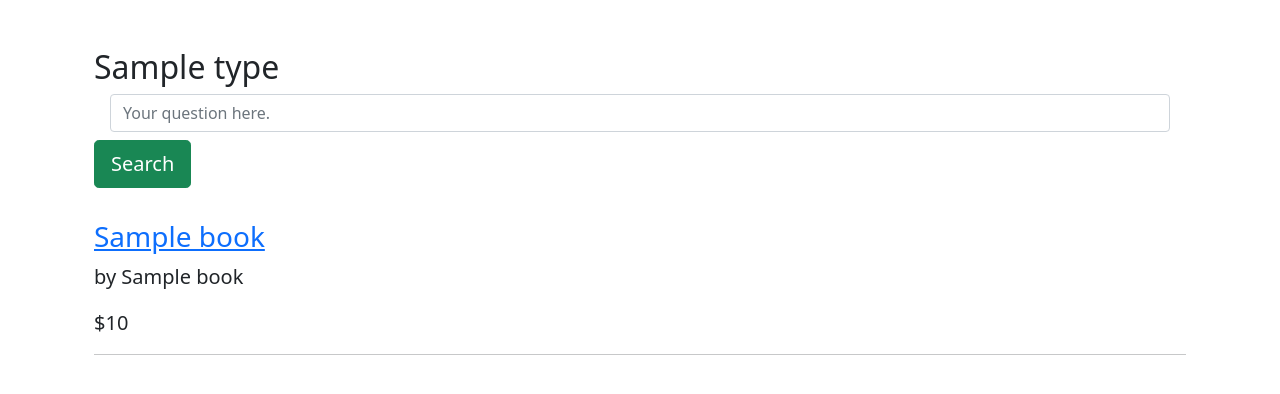
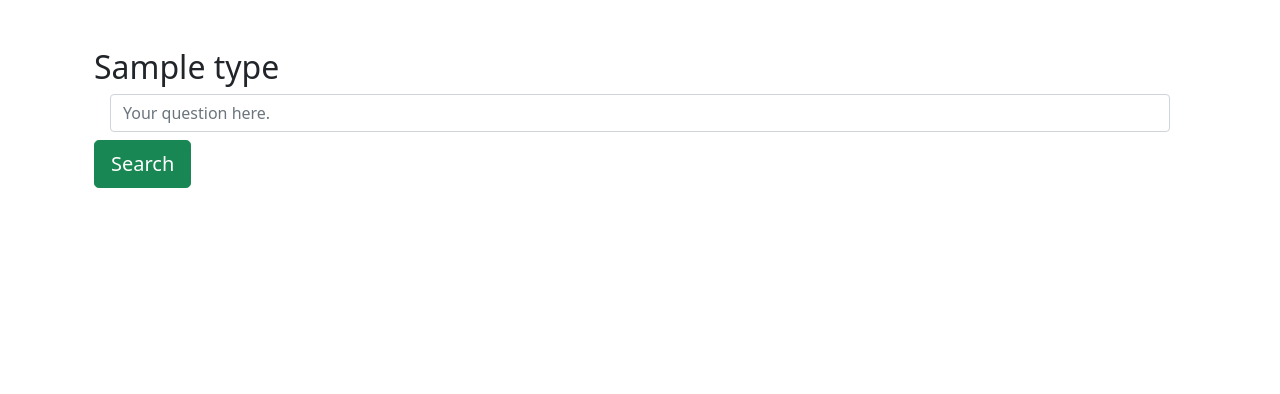
Before and after one commit to cameliahanes/Syntro, a Django app: template search/templates/search/home.html in a window 1280 px wide. Shown: the part 80-474 px from the top of the page. Run offline with Django 3.2, Linux system fonts and the light colour scheme; the template is opened without the code that fills it: most values are stand-ins (such as "Sample title", 1, 10 or a date in 2020).

Commit message:
Remove unnecessary code in search bar hrml.

```diff
--- a/search/templates/search/home.html
+++ b/search/templates/search/home.html
@@ -15,14 +15,7 @@
         <input name="search" type="" class="form-control" id="" placeholder="Your question here.">
         </div>
         <button type="submit" class="btn btn-success btn-lg mb-2">Search</button>
-   </form>
-        <br/>
-    {% for x in book %}
-    <h3> <a href="{{ x.get_url }}">{{x.book_name}}</a></h3>
-    <p class="lead">by {{x.author_name}}</p>
-      <p class="lead">${{x.price}}</p>
-     <hr>
-    {% endfor %}
+    </form>
 </div>
 </div>
 
```
